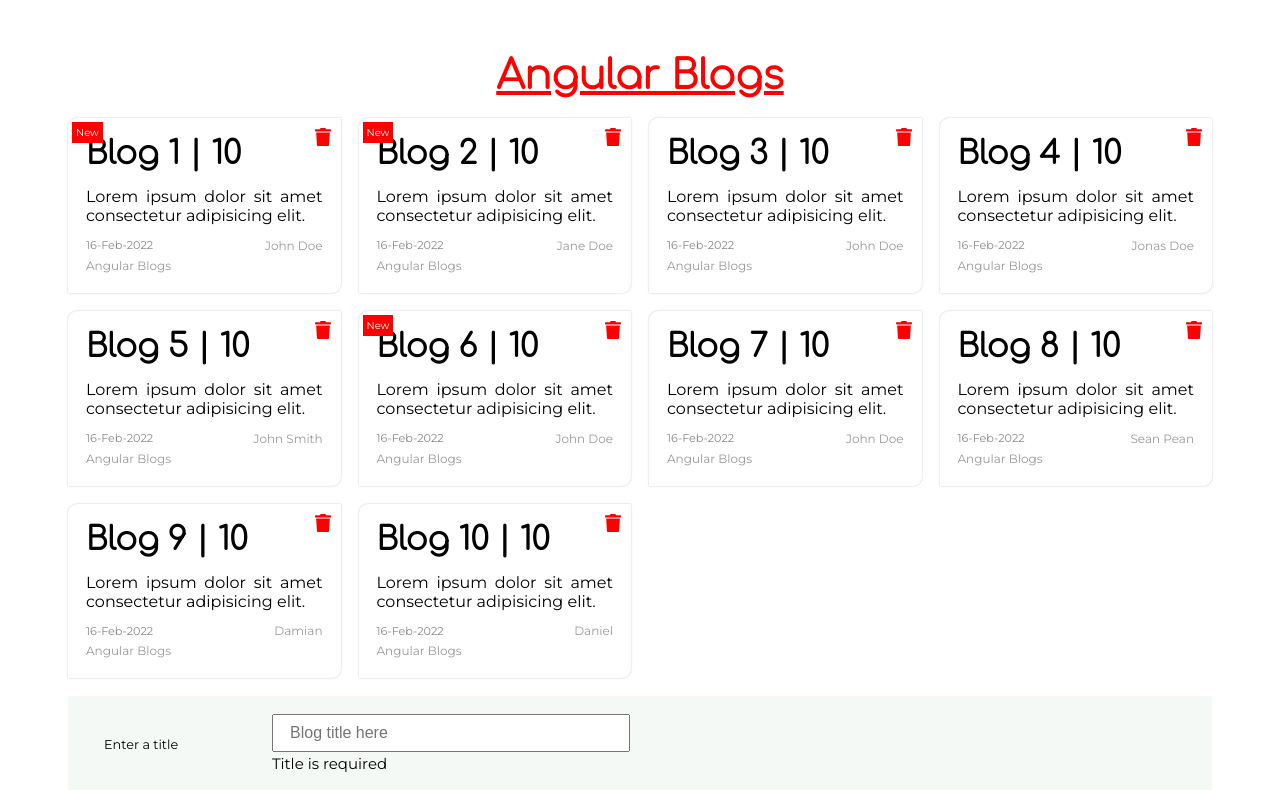
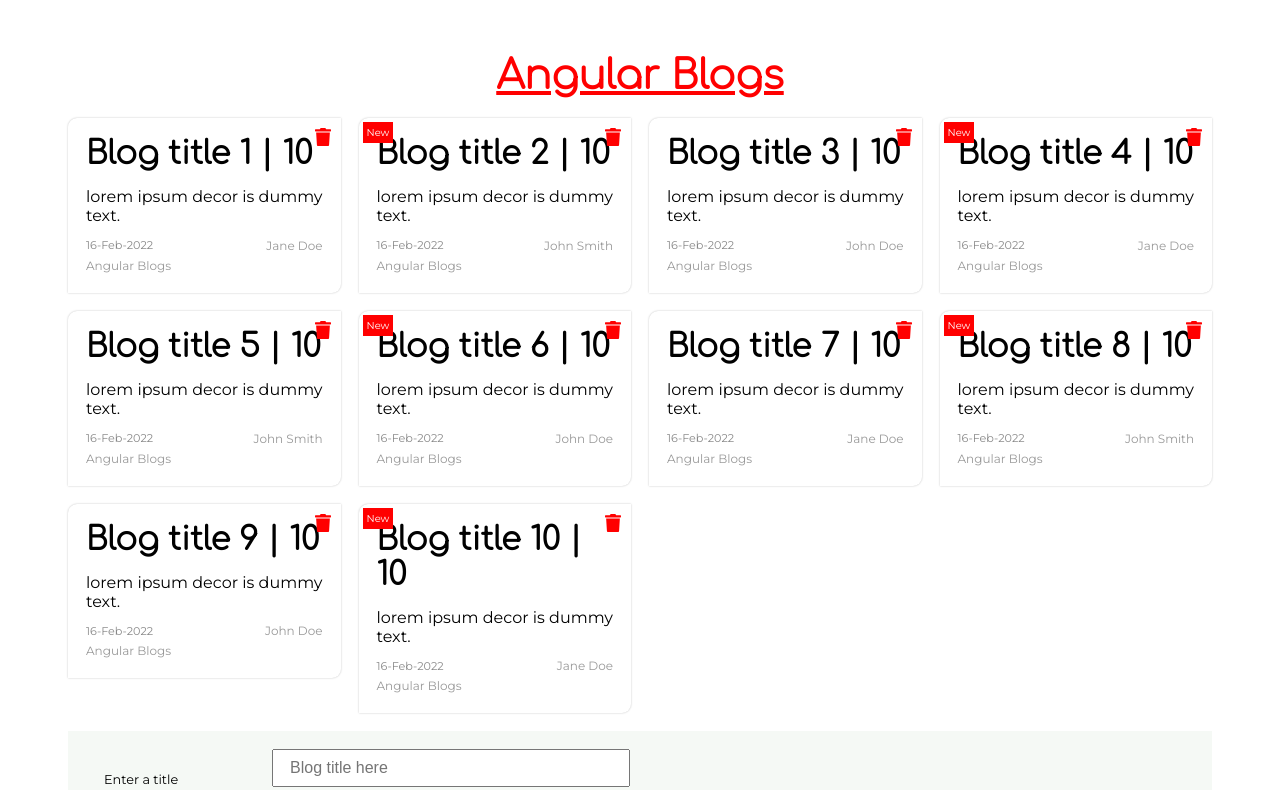
Before and after one commit to arkisoul/angular-blogs, an Angular app: page / in a window 1280 px wide. Shown: the top 790 px of the page. Built offline with nearby package versions, Linux system fonts and the light colour scheme.

Commit message:
feat: explain FormControl and FormGroup

```diff
--- a/src/app/blogs-list/blogs-list.component.html
+++ b/src/app/blogs-list/blogs-list.component.html
@@ -68,7 +68,7 @@
   </div>
 
   <div class="blog-add">
-    <form class="blog-form" (ngSubmit)="addBlogReactive()">
+    <form class="blog-form" (ngSubmit)="addBlogReactive()" [formGroup]="reactiveBlog">
       <div class="form-field">
         <label for="title" class="form-label">Enter a title</label
         ><div>
@@ -78,9 +78,9 @@
             id="title"
             placeholder="Blog title here"
             class="form-input"
-            [formControl]="title"
+            formControlName="title"
           />
-          <small *ngIf="!title.pristine && title.invalid">Title is required</small>
+          <small class="form-error" *ngIf="!reactiveBlog.controls.title.pristine && reactiveBlog.controls.title.invalid">Title is required</small>
         </div>
       </div>
       <div class="form-field">
@@ -91,8 +91,9 @@
           id="author"
           placeholder="Blog author name here"
           class="form-input"
-          [formControl]="author"
+          formControlName="author"
         />
+        <small class="form-error" *ngIf="!reactiveBlog.controls.author.pristine && reactiveBlog.controls.author.invalid">Author is required</small>
       </div>
       <div class="form-field">
         <label for="description" class="form-label">Enter description</label
@@ -102,11 +103,12 @@
           cols="30"
           rows="5"
           class="form-input"
-          [formControl]="desc"
+          formControlName="desc"
         ></textarea>
+        <small class="form-error" *ngIf="!reactiveBlog.controls.desc.pristine && reactiveBlog.controls.desc.invalid">Description is required</small>
       </div>
       <div class="form-field self-center">
-        <button type="submit" class="btn btn-submit">Submit</button>
+        <button type="submit" class="btn btn-submit" [disabled]="reactiveBlog.invalid">Submit</button>
       </div>
     </form>
   </div>
--- a/src/app/blogs-list/blogs-list.component.ts
+++ b/src/app/blogs-list/blogs-list.component.ts
@@ -1,5 +1,5 @@
 import { Component, Input } from '@angular/core';
-import { FormControl, Validators } from '@angular/forms';
+import { FormControl, Validators, FormGroup } from '@angular/forms';
 
 import { IBlog } from '../interfaces/blog.interface';
 
@@ -11,98 +11,7 @@ import { IBlog } from '../interfaces/blog.interface';
 export class BlogsListComponent {
   @Input('appname') appname: string;
 
-  blogs: IBlog[] = [
-    {
-      id: 1,
-      title: 'Blog 1',
-      description: 'Lorem ipsum dolor sit amet consectetur adipisicing elit.',
-      isNew: true,
-      publishedAt: new Date(),
-      modifiedAt: new Date(),
-      author: 'JOHN DOE',
-    },
-    {
-      id: 2,
-      title: 'Blog 2',
-      description: 'Lorem ipsum dolor sit amet consectetur adipisicing elit.',
-      isNew: true,
-      publishedAt: new Date(),
-      modifiedAt: new Date(),
-      author: 'Jane doe',
-    },
-    {
-      id: 3,
-      title: 'Blog 3',
-      description: 'Lorem ipsum dolor sit amet consectetur adipisicing elit.',
-      isNew: false,
-      publishedAt: new Date(),
-      modifiedAt: new Date(),
-      author: 'John doe',
-    },
-    {
-      id: 4,
-      title: 'Blog 4',
-      description: 'Lorem ipsum dolor sit amet consectetur adipisicing elit.',
-      isNew: false,
-      publishedAt: new Date(),
-      modifiedAt: new Date(),
-      author: 'jonAs Doe',
-    },
-    {
-      id: 5,
-      title: 'Blog 5',
-      description: 'Lorem ipsum dolor sit amet consectetur adipisicing elit.',
-      isNew: false,
-      publishedAt: new Date(),
-      modifiedAt: new Date(),
-      author: 'John Smith',
-    },
-    {
-      id: 6,
-      title: 'Blog 6',
-      description: 'Lorem ipsum dolor sit amet consectetur adipisicing elit.',
-      isNew: true,
-      publishedAt: new Date(),
-      modifiedAt: new Date(),
-      author: 'John Doe',
-    },
-    {
-      id: 7,
-      title: 'Blog 7',
-      description: 'Lorem ipsum dolor sit amet consectetur adipisicing elit.',
-      isNew: false,
-      publishedAt: new Date(),
-      modifiedAt: new Date(),
-      author: 'John Doe',
-    },
-    {
-      id: 8,
-      title: 'Blog 8',
-      description: 'Lorem ipsum dolor sit amet consectetur adipisicing elit.',
-      isNew: false,
-      publishedAt: new Date(),
-      modifiedAt: new Date(),
-      author: 'Sean Pean',
-    },
-    {
-      id: 9,
-      title: 'Blog 9',
-      description: 'Lorem ipsum dolor sit amet consectetur adipisicing elit.',
-      isNew: false,
-      publishedAt: new Date(),
-      modifiedAt: new Date(),
-      author: 'Damian',
-    },
-    {
-      id: 10,
-      title: 'Blog 10',
-      description: 'Lorem ipsum dolor sit amet consectetur adipisicing elit.',
-      isNew: false,
-      publishedAt: new Date(),
-      modifiedAt: new Date(),
-      author: 'Daniel',
-    },
-  ];
+  blogs: IBlog[] = [];
   fruit: string = 'mango';
   fruitMango: string = 'mango';
   titleColor: string = '#ff0000';
@@ -121,18 +30,45 @@ export class BlogsListComponent {
   blog = {
     title: '',
     author: '',
-    desc: ''
-  }
+    desc: '',
+  };
 
   // reactive blog add form
-  title: FormControl = new FormControl('', [Validators.required, Validators.minLength(10), Validators.maxLength(30)]);
-  author: FormControl = new FormControl('');
-  desc: FormControl = new FormControl('');
+  reactiveBlog = new FormGroup({
+    title: new FormControl('', [
+      Validators.required,
+      Validators.minLength(10),
+      Validators.maxLength(30),
+    ]),
+    author: new FormControl('', Validators.required),
+    desc: new FormControl('', Validators.required)
+  });
+  // reactiveBlog = {
+  //   title: new FormControl('', [
+  //     Validators.required,
+  //     Validators.minLength(10),
+  //     Validators.maxLength(30),
+  //   ]),
+  //   author: new FormControl('', Validators.required),
+  //   desc: new FormControl('', Validators.required)
+  // };
 
-  /* constructor() {
-    console.log('Blog list constructor');
+  constructor() {
+    const authors = ['John Doe', 'jane doe', 'john smith'];
+    const now = new Date();
+    for (let index = 1; index <= 10; index++) {
+      this.blogs.push({
+        id: index,
+        title: `Blog title ${index}`,
+        description: 'lorem ipsum decor is dummy text.',
+        isNew: index % 2 === 0,
+        author: authors[index % 3],
+        publishedAt: now,
+        modifiedAt: now,
+      });
+    }
   }
-
+  /*
   ngOnInit(): void {
     console.log('Blog list ngOnInit');
   }
@@ -158,6 +94,6 @@ export class BlogsListComponent {
   }
 
   addBlogReactive() {
-    console.log(this.author, this.title, this.desc);
+    console.log(this.reactiveBlog.value);
   }
 }
```
